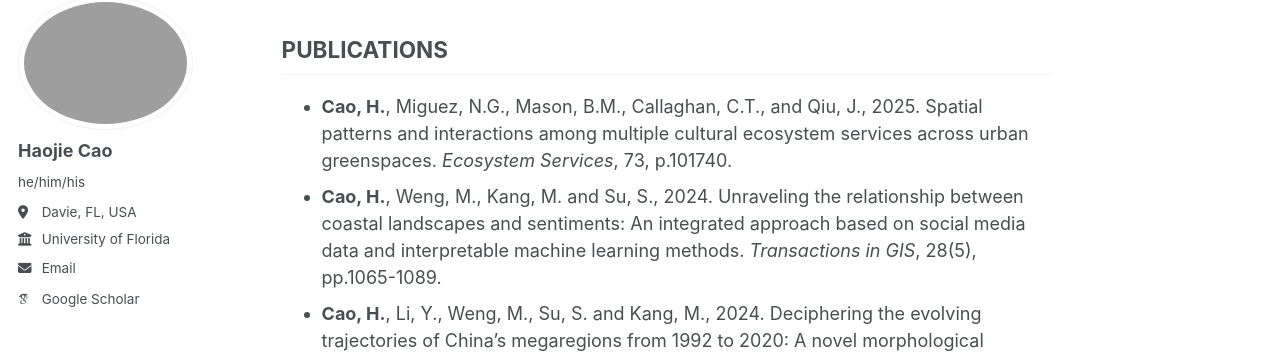
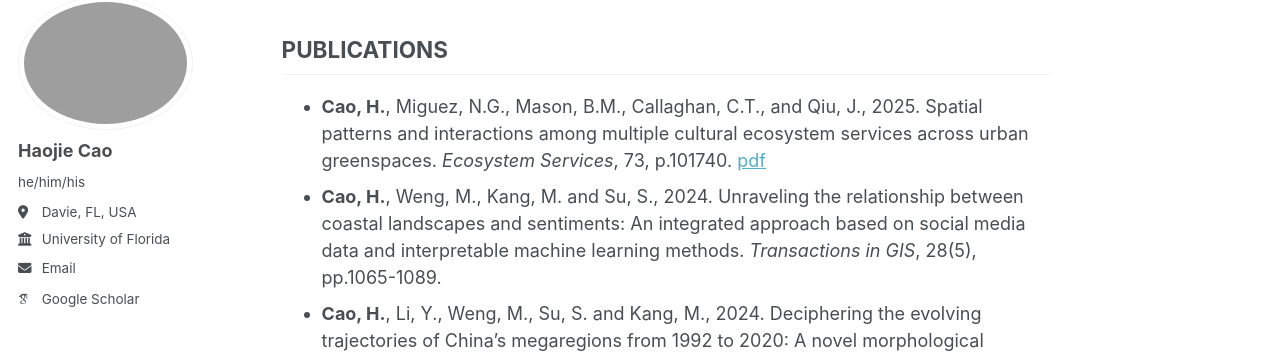
Before and after one commit to haojiecao42/haojiecao42.github.io, a Jekyll site: the page built from _pages/about.md, in a window 1280 px wide and 900 px high, scrolled down 1099 px. Shown: the part 110-463 px from the top of the window. Built offline with Jekyll 4.4.1, drawn with Linux system fonts in a browser that asks for light colours; some web fonts are replaced.

Commit message:
Update about.md

```diff
--- a/_pages/about.md
+++ b/_pages/about.md
@@ -43,7 +43,7 @@ Haojie Cao is a PhD student in the School of Natural Resources and Environment (
 *Peng Lab of China University of Geosciences (Wuhan)*
 
 ## PUBLICATIONS
-* **Cao, H.**, Miguez, N.G., Mason, B.M., Callaghan, C.T., and Qiu, J., 2025. Spatial patterns and interactions among multiple cultural ecosystem services across urban greenspaces. *Ecosystem Services*, 73, p.101740.
+* **Cao, H.**, Miguez, N.G., Mason, B.M., Callaghan, C.T., and Qiu, J., 2025. Spatial patterns and interactions among multiple cultural ecosystem services across urban greenspaces. *Ecosystem Services*, 73, p.101740. [pdf](https://drive.google.com/file/d/1NKueD5Y3UPyZ9Bg4vFxJ7XF8i36nBOQN/view?usp=sharing)
 * **Cao, H.**, Weng, M., Kang, M. and Su, S., 2024. Unraveling the relationship between coastal landscapes and sentiments: An integrated approach based on social media data and interpretable machine learning methods. *Transactions in GIS*, 28(5), pp.1065-1089.
 * **Cao, H.**, Li, Y., Weng, M., Su, S. and Kang, M., 2024. Deciphering the evolving trajectories of China's megaregions from 1992 to 2020: A novel morphological approach based on global land cover products. *Applied Geography*, 164, p.103205.
 * **Cao, H.**, Wang, M., Su, S. and Kang, M., 2022. Explicit quantification of coastal cultural ecosystem services: A novel approach based on the content and sentimental analysis of social media. *Ecological Indicators*, 137, p.108756.
```
